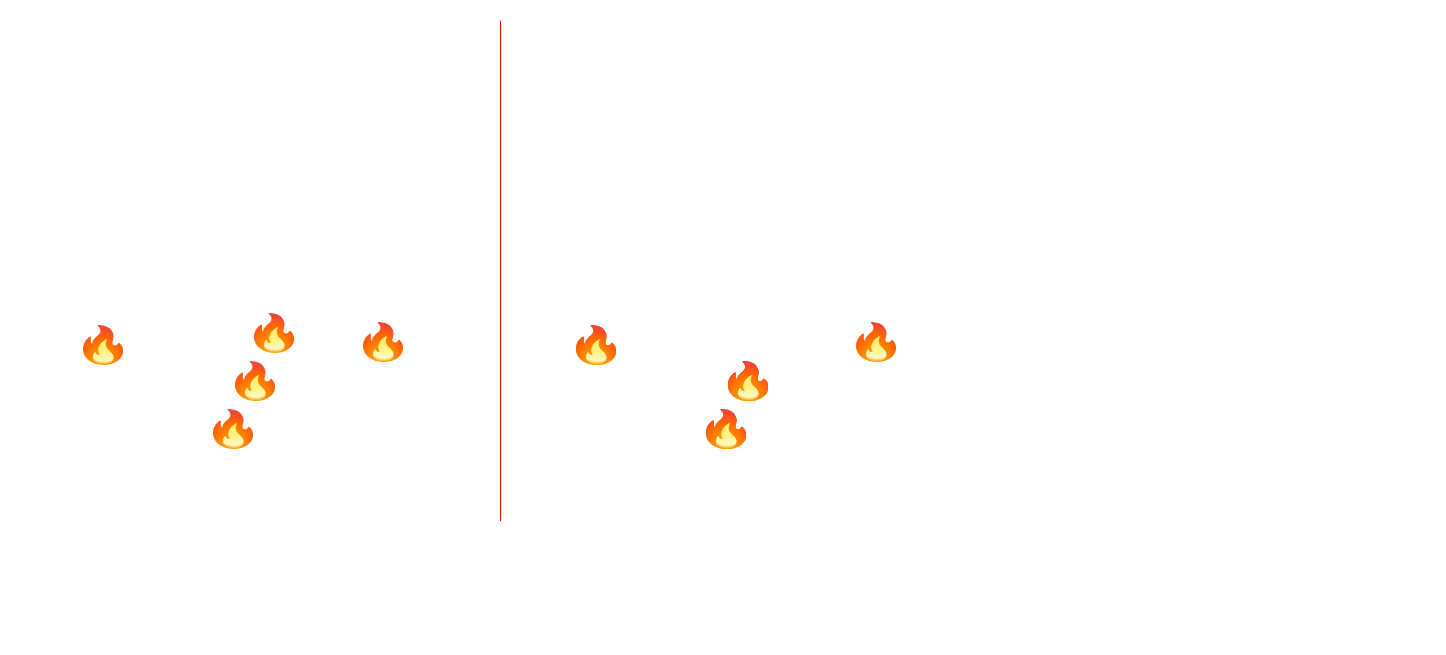
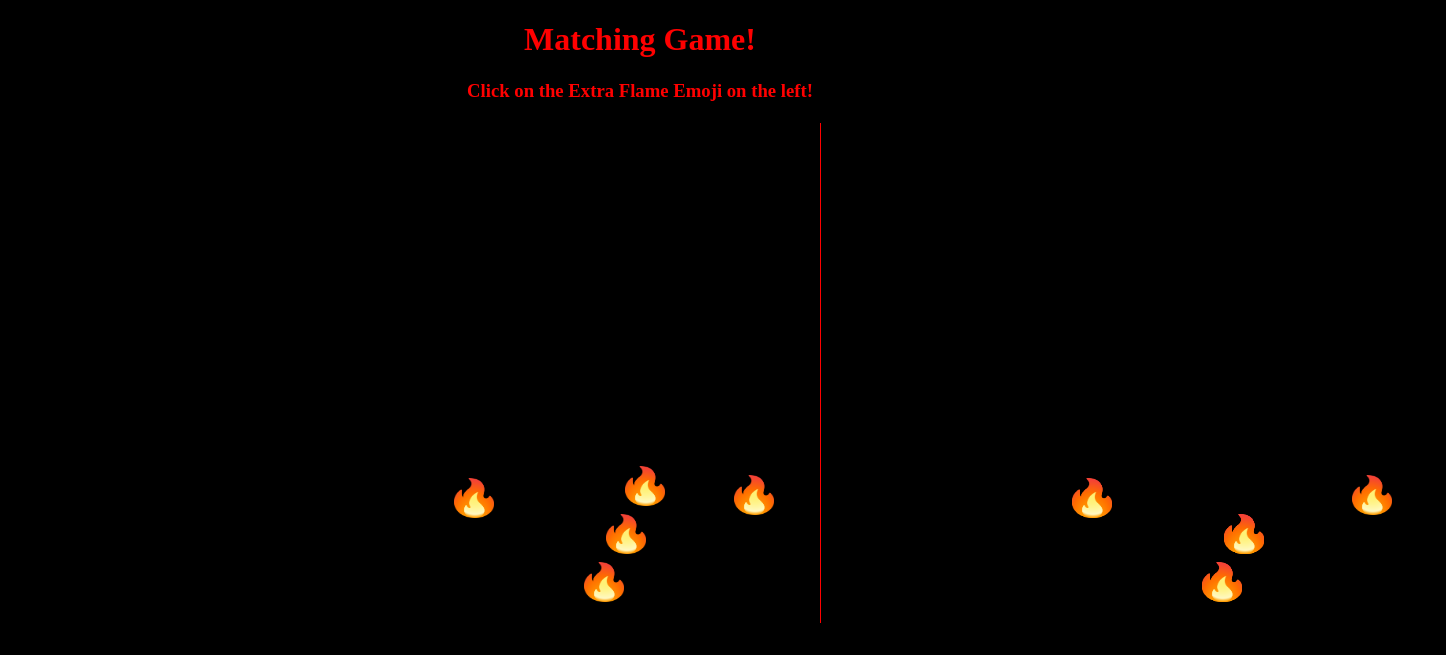
Before and after one commit to mwadt/browser-game, a plain HTML site: page index.html in a window 1280 px wide. Shown: the whole page, 1446 px wide, since content can reach past the window. Drawn offline with Linux system fonts and the light colour scheme.

Commit message:
added a black background and red font.  centered the divs.

```diff
--- a/app.css
+++ b/app.css
@@ -1,4 +1,10 @@
 body {
+background-color: black;
+}
+header{
+    color: red;
+    text-align: center;
+
 
 }
 img {
@@ -7,13 +13,14 @@ img {
     height: 40px;
     top: 200px;
     left: 400px;
+    padding: 50px;
 
 }
 div {
     position: absolute;
     width: 500px;
     height: 500px;
-
+    margin-left: 25%;
 }
 #rightSide {
     left: 500px;
--- a/app.js
+++ b/app.js
@@ -8,8 +8,8 @@ const generateFlames = () => {
         let newFlame = document.createElement('img');
         newFlame.src = './image-folder/fire emoji.png';
 
-        const randomTop = Math.floor(Math.random() * 400);
-        const randomLeft = Math.floor(Math.random() * 400);
+        const randomTop = Math.floor(Math.random() * 400) + 1;
+        const randomLeft = Math.floor(Math.random() * 400) + 1;
         newFlame.style.top = randomTop + 'px';
         newFlame.style.left = randomLeft + 'px';
         theLeftSide.appendChild(newFlame);
@@ -20,7 +20,7 @@ const generateFlames = () => {
     }
         theLeftSide.lastElementChild.addEventListener('click', nextLevel); //adds an event listener for when the user clicks on the extra flame
         document.body.addEventListener('click', gameOver);
-   }
+}
 //function to generate more flames when the user clicks the missing flame
 const nextLevel = (event) => {
     event.stopPropagation();
--- a/index.html
+++ b/index.html
@@ -7,8 +7,12 @@
     <script defer src="./app.js"></script>
     <link rel="stylesheet" href="./app.css">
     <!--<img href="./image-folder/fire emoji.png"> -->
+    <title>Matching Game</title>
 </head>
-
+<header>
+    <h1>Matching Game!</h1>
+    <h3>Click on the Extra Flame Emoji on the left!</h3>
+</header>
 <body>
     <h1>
 
```
